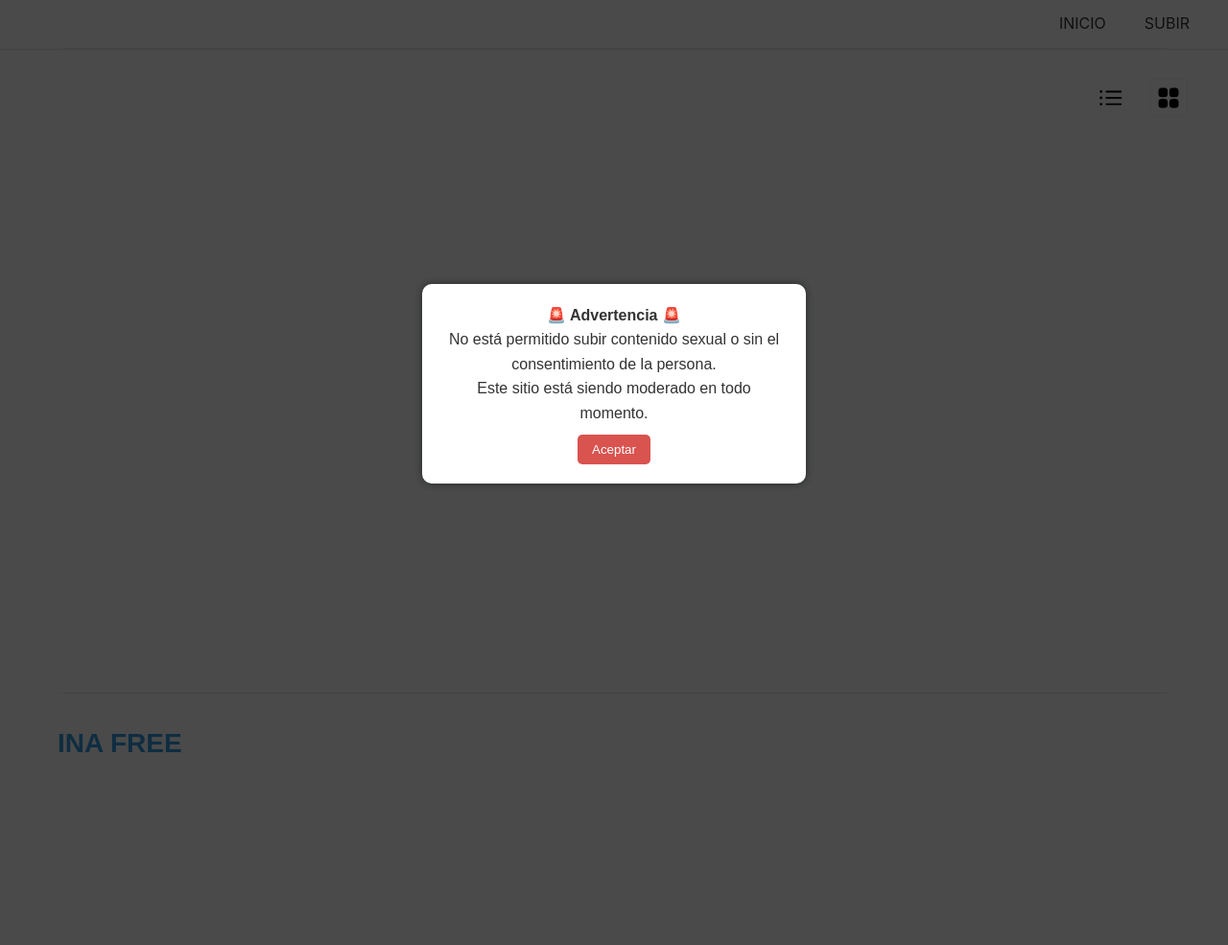
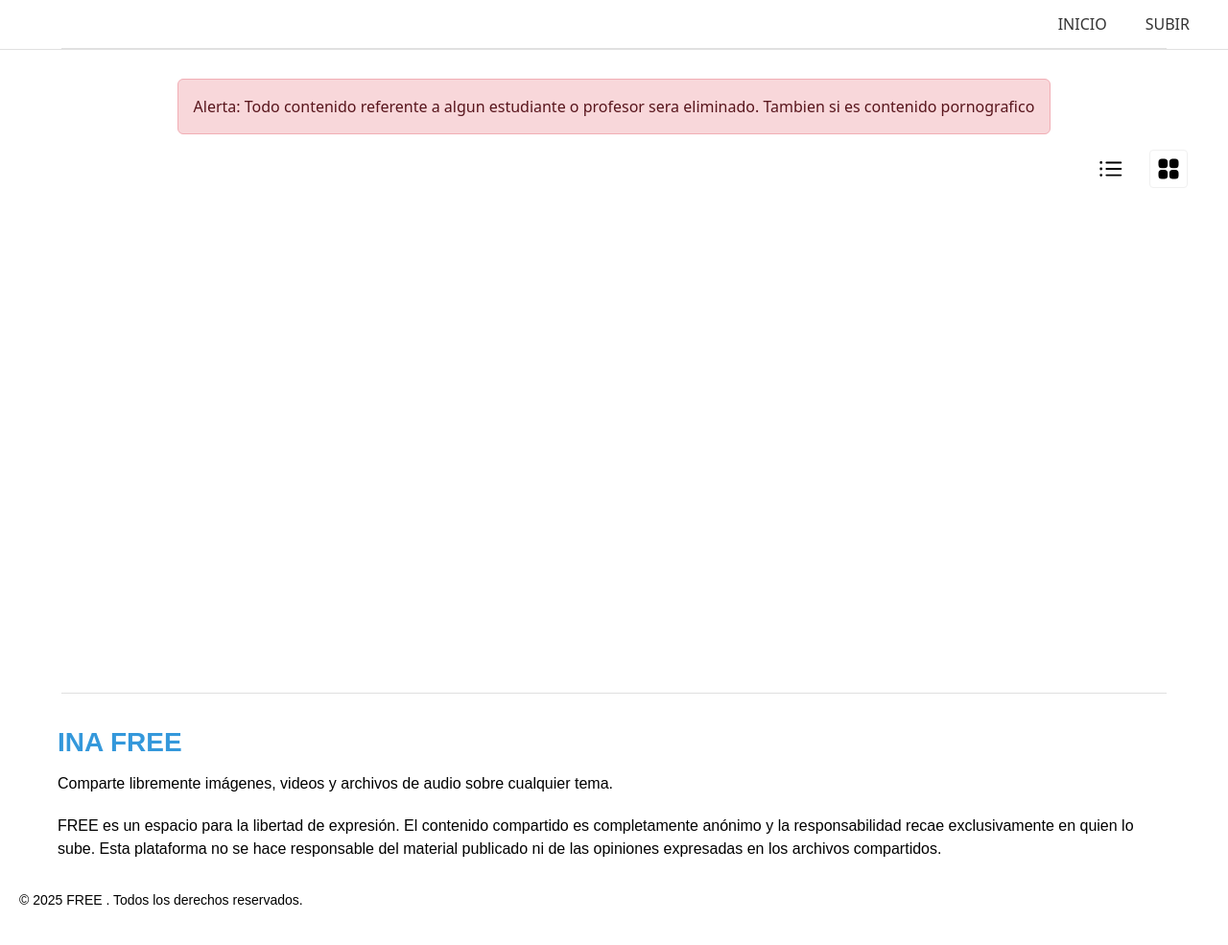
Before and after one commit to NioyJadelkaFp/NetDrop, a Flask app: page / in a window 1280 px wide. Shown: the whole page at 96% size. Before the commit the page ends 784 px from the top, so only its background shows below. Run offline with Flask 3, Linux system fonts and the light colour scheme.

Commit message:
Alertas agregadas

```diff
--- a/app.py
+++ b/app.py
@@ -65,6 +65,6 @@
     return render_template('404.html')
 
 if __name__ == '__main__':
-    socketio.run(app)
+    socketio.run(app,host='0.0.0.0', debug=True)
 
     #,host='0.0.0.0', debug=True
--- a/templates/index.html
+++ b/templates/index.html
@@ -1,66 +1,9 @@
 {% extends "layout.html" %}
 {% block content %}
 
-<style>
-  /* Fondo de la alerta */
-  #fondo-alerta {
-      position: fixed;
-      top: 0;
-      left: 0;
-      width: 100%;
-      height: 100%;
-      background: rgba(0, 0, 0, 0.7);
-      display: flex;
-      align-items: center;
-      justify-content: center;
-      z-index: 1000;
-  }
-
-  /* Contenedor de la advertencia */
-  .contenedor-mensaje {
-      background: white;
-      padding: 20px;
-      border-radius: 10px;
-      text-align: center;
-      width: 90%;
-      max-width: 400px;
-      box-shadow: 0px 0px 10px rgba(0, 0, 0, 0.5);
-      font-family: Arial, sans-serif;
-  }
-
-  .boton-cerrar {
-      margin-top: 10px;
-      padding: 8px 15px;
-      background: #d9534f;
-      color: white;
-      border: none;
-      border-radius: 5px;
-      cursor: pointer;
-  }
-
-  .boton-cerrar:hover {
-      background: #c9302c;
-  }
-</style>
-</head>
-<body>
-
-<!-- Alerta -->
-<div id="fondo-alerta">
-  <div class="contenedor-mensaje">
-      <p><strong>🚨 Advertencia 🚨</strong></p>
-      <p>No está permitido subir contenido sexual o sin el consentimiento de la persona.</p>
-      <p>Este sitio está siendo moderado en todo momento.</p>
-      <button class="boton-cerrar" id="cerrar-alerta">Aceptar</button>
-  </div>
+<div class="alert alert-danger" role="alert">
+  Alerta: Todo contenido referente a algun estudiante o profesor sera eliminado. Tambien si es contenido pornografico
 </div>
-
-<script>
-  // Cerrar la alerta cuando se presiona el botón
-  document.getElementById("cerrar-alerta").addEventListener("click", function() {
-      document.getElementById("fondo-alerta").style.display = "none";
-  });
-</script>
 
 <section class="Botones-grip">
   <button id="Columna" onclick="column()"><svg xmlns="http://www.w3.org/2000/svg" viewBox="0 0 24 24" fill="currentColor" class="size-6">
--- a/templates/layout.html
+++ b/templates/layout.html
@@ -16,6 +16,7 @@
     <link rel="stylesheet" href="{{ url_for('static', filename='css/global.css') }}">
     <link rel="stylesheet" href="{{ url_for('static', filename='css/componentes.css') }}">
     <title>FREE - Comparte sin censura y sin restricciones</title>
+    <link href="https://cdn.jsdelivr.net/npm/bootstrap@5.3.3/dist/css/bootstrap.min.css" rel="stylesheet" integrity="sha384-QWTKZyjpPEjISv5WaRU9OFeRpok6YctnYmDr5pNlyT2bRjXh0JMhjY6hW+ALEwIH" crossorigin="anonymous">
 
 
 </head>
@@ -53,6 +54,6 @@
       </footer>
 
 
-
+      <script src="https://cdn.jsdelivr.net/npm/bootstrap@5.3.3/dist/js/bootstrap.bundle.min.js" integrity="sha384-YvpcrYf0tY3lHB60NNkmXc5s9fDVZLESaAA55NDzOxhy9GkcIdslK1eN7N6jIeHz" crossorigin="anonymous"></script>
 </body>
 </html>
```
Also changed, not shown: templates/Up_Data.html (+6 -7 lines).
